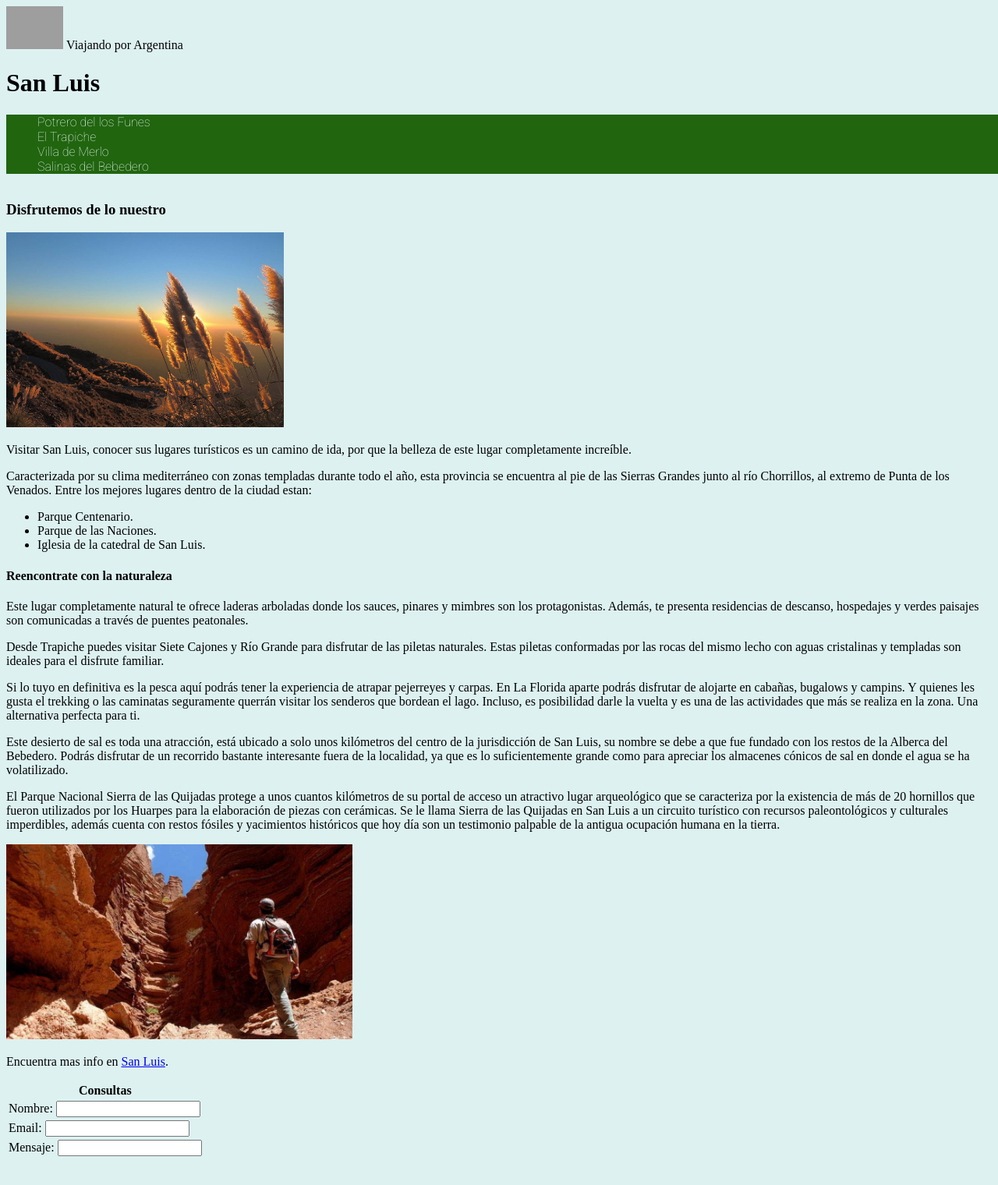
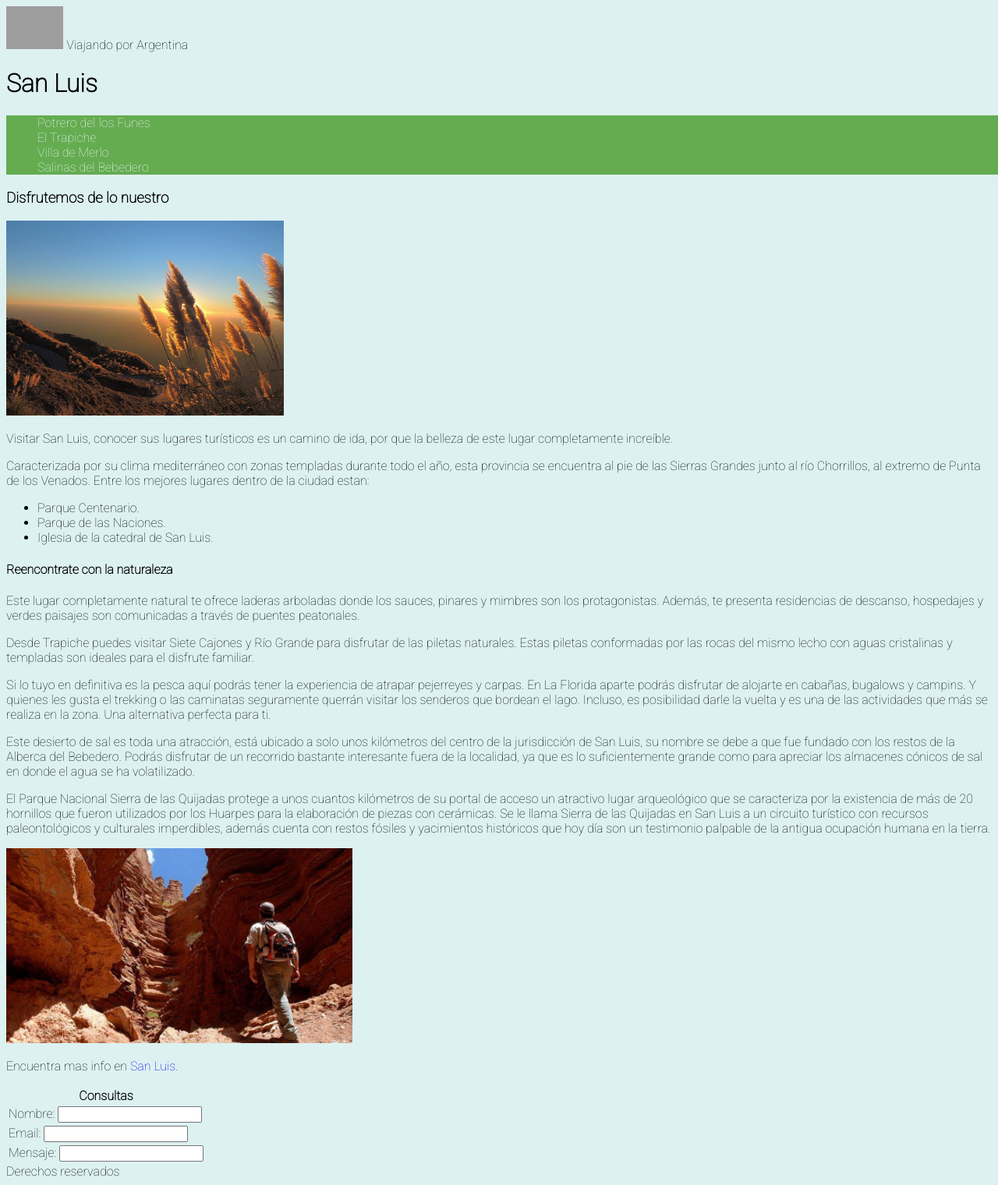
Before and after one commit to nancymorel/Proyecto1, a plain HTML site: page proyectoba/index.html in a window 1280 px wide. Shown: the top 1520 px of the page at 78% size. Before the commit the page ends 1494 px from the top, so only its background shows below. Drawn offline with Linux system fonts and the light colour scheme; grey boxes are pictures that could not be loaded.

Commit message:
actualizacion de navbar

```diff
--- a/proyectoba/css/style.css
+++ b/proyectoba/css/style.css
@@ -2,28 +2,25 @@
 
 
 body{
-    display: flex;
-    flex-direction: row;
-    flex-wrap: wrap;
+
     background-color: rgb(221, 241, 241);
+    font-family:'Roboto', sans-serif;
     font-size: medium;
+}
 
-}
 .navbar{
-    background-color: rgb(33, 101, 15);
+    background-color: rgb(101, 172, 81);
     color: #edf5f3;
     width: 1600px;
-    font-family:'Roboto', sans-serif;
+    text-decoration: none;
 
 }
 .links_navegacion{
-    color: white;
+    list-style: none;
     text-decoration: none;
-    list-style: none;
 }
+
 li a{
     color: aliceblue;
     text-decoration-line: none;
-    text-align: end;
-
 }
--- a/proyectoba/index.html
+++ b/proyectoba/index.html
@@ -8,14 +8,15 @@
     <link rel="stylesheet" href="/proyectoba/css/style.css">
 </head>
 <body>
-    <header>
+    <header class="titulo">
         <div>
             <img height="55px" src="https://us.123rf.com/450wm/annarich/annarich2008/annarich200800007/153311733-camioneta-naranja-con-bosque-y-monta%C3%B1as-al-fondo-vivir-la-vida-en-furgoneta-acampar-en-la-naturaleza.jpg?ver=6" alt="logo">
-            <span class="viajes">Viajando por Argentina</span>
+            <span id="viaje">Viajando por Argentina</span>
         </div>
         <div>
             <h1>San Luis</h1>
         </div>
+    </header>
     <nav class="navbar">
             <ul class="links_navegacion">
                 <li><a href="https://es.wikipedia.org/wiki/Potrero_de_los_Funes">Potrero del los Funes</a></li>
@@ -26,7 +27,7 @@
 
     </nav>
 
-    </header>
+
 
     <main>
     <section id="bienvenida">
@@ -76,26 +77,32 @@
                 </p>
                 <img height="250px" src="/proyectoba/img/Sierra-de-las-Quijadas-3.jpg" alt="sierra">
             </div>
-            <p> Encuentra mas info en <a href="https://www.sanluis.gov.ar/" target="_blank">San Luis</a>.</p>
+            <p> Encuentra mas info en <a class="links_navegacion" href="https://www.sanluis.gov.ar/" target="_blank">San Luis</a>.</p>
         </article>
     </section>
     </main>
+    <section class="consulta">
+        <div class="consulta">
 
-    <footer>
             <table class="tabla">
                 <tr>
                     <th>Consultas</th>
                 </tr>
                 <tr>
-                <td>Nombre: <input type="text"></td>
+                     <td>Nombre: <input type="Fulanita"></td>
                 </tr>
                 <tr>
-                <td>Email: <input type="text"></td>
+                    <td>Email: <input type="miemail.@gmail.com"></td>
                 </tr>
                 <tr>
                     <td>Mensaje: <input type="text"></td>
                 </tr>
             </table>
+        </div>
+    </section>
+    <footer>
+        <span>Derechos reservados</span>
     </footer>
+
 </body>
 </html>
```
Lines whose indentation alone changed are shown as unchanged.
